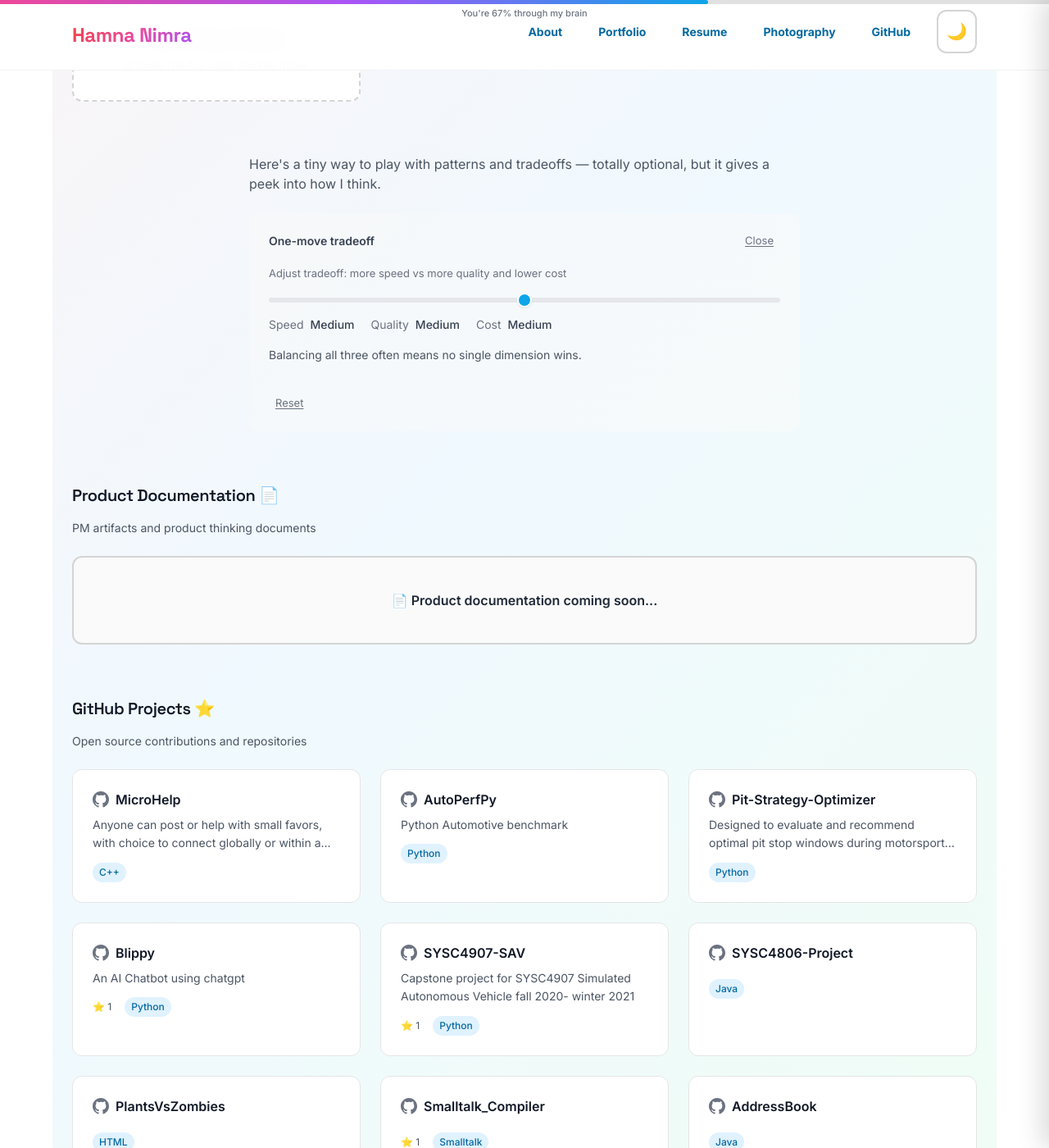
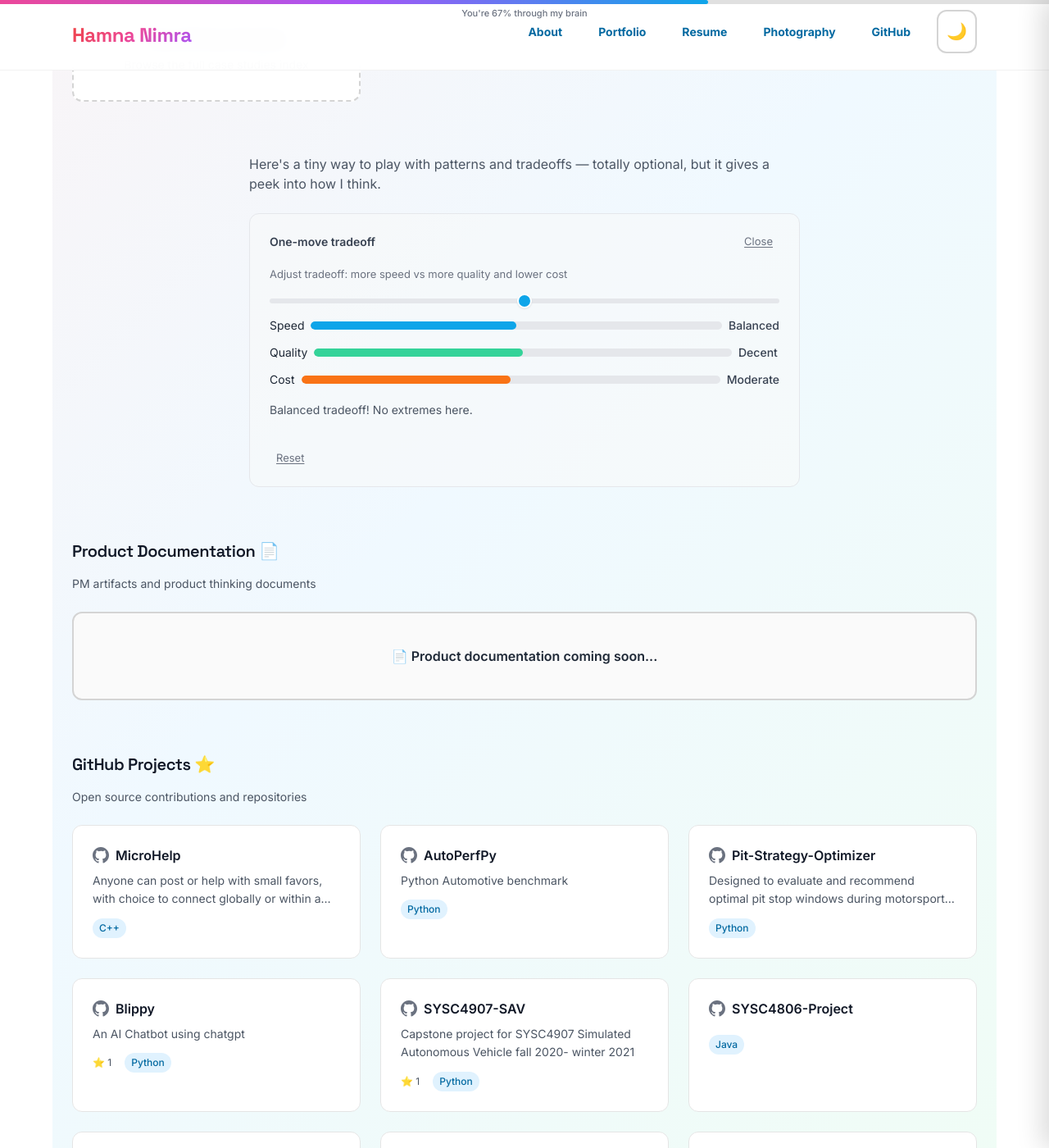
Before and after one commit to HamnaNimra/hamnanimra.github.io, a Jekyll site: the page built from work/index.html, in a window 1280 px wide and 1400 px high, scrolled down 776 px. Shown: the whole window at 82% size. Built offline with Jekyll 4.4.1, drawn with Linux system fonts in a browser that asks for light colours; nearby versions of some CDN libraries.

```diff
--- a/work/index.html
+++ b/work/index.html
@@ -58,17 +58,29 @@
         <label for="tradeoff-slider" class="tradeoff-label">Adjust tradeoff: more speed vs more quality and lower cost</label>
         <input type="range" id="tradeoff-slider" class="tradeoff-slider" min="0" max="100" value="50" aria-valuemin="0" aria-valuemax="100" aria-valuenow="50" aria-valuetext="Balanced">
 
-          <div class="tradeoff-qualities" role="group" aria-label="System qualities">
-            <div class="tradeoff-quality">
+        <!-- Dynamic bars -->
+        <div class="tradeoff-bars" role="group" aria-label="System qualities">
+          <div class="tradeoff-bar-wrap">
             <span class="tradeoff-quality-name">Speed</span>
+            <div class="tradeoff-bar-bg">
+              <div id="speed-bar" class="tradeoff-bar-fill"></div>
+            </div>
             <span id="tradeoff-speed" class="tradeoff-quality-value" data-level="medium">Medium</span>
           </div>
-            <div class="tradeoff-quality">
+
+          <div class="tradeoff-bar-wrap">
             <span class="tradeoff-quality-name">Quality</span>
+            <div class="tradeoff-bar-bg">
+              <div id="quality-bar" class="tradeoff-bar-fill"></div>
+            </div>
             <span id="tradeoff-quality" class="tradeoff-quality-value" data-level="medium">Medium</span>
           </div>
-            <div class="tradeoff-quality">
+
+          <div class="tradeoff-bar-wrap">
             <span class="tradeoff-quality-name">Cost</span>
+            <div class="tradeoff-bar-bg">
+              <div id="cost-bar" class="tradeoff-bar-fill"></div>
+            </div>
             <span id="tradeoff-cost" class="tradeoff-quality-value" data-level="medium">Medium</span>
           </div>
         </div>
@@ -90,165 +102,49 @@
 </section>
 
 <style>
-    /* Tradeoff game: calm, minimal, no flashy motion */
-    .tradeoff-game {
-      border: 1px solid var(--tw-border-opacity, 1);
-      border-color: rgb(229 231 235 / var(--tw-border-opacity));
-      border-radius: 0.75rem;
-      padding: 1.25rem 1.5rem;
-      background: rgb(249 250 251 / 0.6);
-    }
-    .dark .tradeoff-game {
-      border-color: rgb(55 65 81 / var(--tw-border-opacity));
-      background: rgb(31 41 55 / 0.4);
-    }
-    .tradeoff-game-header {
-      display: flex;
-      justify-content: space-between;
-      align-items: center;
-      margin-bottom: 1rem;
-    }
-    .tradeoff-game-title {
-      font-size: 0.875rem;
-      font-weight: 600;
-      color: #374151;
-    }
-    .dark .tradeoff-game-title { color: #e5e7eb; }
-    .tradeoff-game-close {
-      font-size: 0.8125rem;
-      color: #6b7280;
-      background: none;
-      border: none;
-      cursor: pointer;
-      padding: 0.25rem 0.5rem;
-      border-radius: 0.375rem;
-      text-decoration: underline;
-      text-underline-offset: 2px;
-    }
-    .dark .tradeoff-game-close { color: #9ca3af; }
-    .tradeoff-game-close:hover { color: #111827; text-decoration: none; }
-    .dark .tradeoff-game-close:hover { color: #f3f4f6; }
-    .tradeoff-game-close:focus-visible {
-      outline: 2px solid #0ea5e9;
-      outline-offset: 2px;
-    }
-    .tradeoff-label {
-      display: block;
-      font-size: 0.8125rem;
-      color: #6b7280;
-      margin-bottom: 0.5rem;
-    }
-    .dark .tradeoff-label { color: #9ca3af; }
-    .tradeoff-slider {
-      width: 100%;
-      height: 6px;
-      margin-bottom: 1rem;
-      -webkit-appearance: none;
-      appearance: none;
-      background: #e5e7eb;
-      border-radius: 3px;
-    }
-    .dark .tradeoff-slider { background: #4b5563; }
-    .tradeoff-slider::-webkit-slider-thumb {
-      -webkit-appearance: none;
-      width: 18px;
-      height: 18px;
-      border-radius: 50%;
-      background: #0ea5e9;
-      cursor: pointer;
-      border: 2px solid #fff;
-      box-shadow: 0 1px 2px rgba(0,0,0,0.1);
-    }
-    .dark .tradeoff-slider::-webkit-slider-thumb { border-color: #1f2937; }
-    .tradeoff-slider::-moz-range-thumb {
-      width: 18px;
-      height: 18px;
-      border-radius: 50%;
-      background: #0ea5e9;
-      cursor: pointer;
-      border: 2px solid #fff;
-      box-shadow: 0 1px 2px rgba(0,0,0,0.1);
-    }
-    .tradeoff-slider:focus-visible { outline: none; }
-    .tradeoff-slider:focus-visible::-webkit-slider-thumb { box-shadow: 0 0 0 2px #0ea5e9; }
-    .tradeoff-slider:focus-visible::-moz-range-thumb { box-shadow: 0 0 0 2px #0ea5e9; }
-    .tradeoff-qualities {
-      display: flex;
-      gap: 1.25rem;
-      flex-wrap: wrap;
-      margin-bottom: 1rem;
-    }
-    .tradeoff-quality {
-      display: flex;
-      align-items: center;
-      gap: 0.5rem;
-      font-size: 0.875rem;
-    }
-    .tradeoff-quality-name { color: #6b7280; }
-    .dark .tradeoff-quality-name { color: #9ca3af; }
-    .tradeoff-quality-value {
-      font-weight: 500;
-      color: #374151;
-    }
-    .dark .tradeoff-quality-value { color: #e5e7eb; }
-    .tradeoff-quality-value[data-level="low"] { color: #6b7280; }
-    .dark .tradeoff-quality-value[data-level="low"] { color: #9ca3af; }
-    .tradeoff-quality-value[data-level="high"] { color: #047857; }
-    .dark .tradeoff-quality-value[data-level="high"] { color: #34d399; }
-    .tradeoff-feedback {
-      font-size: 0.875rem;
-      line-height: 1.5;
-      color: #4b5563;
-      margin-bottom: 1rem;
-      min-height: 2.5rem;
-    }
-    .dark .tradeoff-feedback { color: #d1d5db; }
-    .tradeoff-actions { margin-top: 0.5rem; }
-    .tradeoff-reset {
-      font-size: 0.8125rem;
-      color: #6b7280;
-      background: none;
-      border: none;
-      cursor: pointer;
-      padding: 0.25rem 0.5rem;
-      border-radius: 0.375rem;
-      text-decoration: underline;
-      text-underline-offset: 2px;
-    }
-    .dark .tradeoff-reset { color: #9ca3af; }
-    .tradeoff-reset:hover { color: #111827; text-decoration: none; }
-    .dark .tradeoff-reset:hover { color: #f3f4f6; }
-    .tradeoff-reset:focus-visible {
-      outline: 2px solid #0ea5e9;
-      outline-offset: 2px;
-    }
-    .tradeoff-game-teaser { margin-top: 0.5rem; }
-    .tradeoff-game-show {
-      font-size: 0.8125rem;
-      color: #6b7280;
-      background: none;
-      border: none;
-      cursor: pointer;
-      padding: 0.25rem 0;
-      text-decoration: underline;
-      text-underline-offset: 2px;
-    }
-    .dark .tradeoff-game-show { color: #9ca3af; }
-    .tradeoff-game-show:hover { color: #111827; text-decoration: none; }
-    .dark .tradeoff-game-show:hover { color: #f3f4f6; }
-    .tradeoff-game-show:focus-visible {
-      outline: 2px solid #0ea5e9;
-      outline-offset: 2px;
-    }
-    @media (prefers-reduced-motion: reduce) {
-      .tradeoff-game * { transition: none !important; }
-    }
+/* Tradeoff game: calm, minimal, with bars */
+.tradeoff-game { border: 1px solid #e5e7eb; border-radius: 0.75rem; padding: 1.25rem 1.5rem; background: rgba(249,250,251,0.6);}
+.dark .tradeoff-game { border-color: rgba(55,65,81,1); background: rgba(31,41,55,0.4);}
+.tradeoff-game-header { display:flex; justify-content:space-between; align-items:center; margin-bottom:1rem;}
+.tradeoff-game-title { font-size:0.875rem; font-weight:600; color:#374151;}
+.dark .tradeoff-game-title { color:#e5e7eb;}
+.tradeoff-game-close { font-size:0.8125rem; color:#6b7280; background:none; border:none; cursor:pointer; padding:0.25rem 0.5rem; border-radius:0.375rem; text-decoration:underline; text-underline-offset:2px;}
+.dark .tradeoff-game-close { color:#9ca3af;}
+.tradeoff-game-close:hover { color:#111827; text-decoration:none;}
+.dark .tradeoff-game-close:hover { color:#f3f4f6;}
+.tradeoff-game-close:focus-visible { outline:2px solid #0ea5e9; outline-offset:2px;}
+.tradeoff-label { display:block; font-size:0.8125rem; color:#6b7280; margin-bottom:0.5rem;}
+.dark .tradeoff-label { color:#9ca3af;}
+.tradeoff-slider { width:100%; height:6px; margin-bottom:1rem; -webkit-appearance:none; appearance:none; background:#e5e7eb; border-radius:3px;}
+.dark .tradeoff-slider { background:#4b5563;}
+.tradeoff-slider::-webkit-slider-thumb { -webkit-appearance:none; width:18px; height:18px; border-radius:50%; background:#0ea5e9; cursor:pointer; border:2px solid #fff; box-shadow:0 1px 2px rgba(0,0,0,0.1);}
+.tradeoff-slider::-moz-range-thumb { width:18px; height:18px; border-radius:50%; background:#0ea5e9; cursor:pointer; border:2px solid #fff; box-shadow:0 1px 2px rgba(0,0,0,0.1);}
+.tradeoff-bars { display:flex; flex-direction:column; gap:0.75rem; margin-bottom:1rem;}
+.tradeoff-bar-wrap { display:flex; align-items:center; gap:0.5rem; font-size:0.875rem;}
+.tradeoff-bar-bg { flex:1; height:10px; background:#e5e7eb; border-radius:5px; overflow:hidden;}
+.dark .tradeoff-bar-bg { background:#4b5563;}
+.tradeoff-bar-fill { height:100%; border-radius:5px; transition: width 0.3s ease;}
+#speed-bar { background:#0ea5e9;}
+#quality-bar { background:#34d399;}
+#cost-bar { background:#f97316;}
+.tradeoff-quality-value { min-width:50px; font-weight:500; color:#374151;}
+.dark .tradeoff-quality-value { color:#e5e7eb;}
+.tradeoff-feedback { font-size:0.875rem; line-height:1.5; color:#4b5563; margin-bottom:1rem; min-height:2.5rem;}
+.dark .tradeoff-feedback { color:#d1d5db;}
+.tradeoff-actions { margin-top:0.5rem;}
+.tradeoff-reset { font-size:0.8125rem; color:#6b7280; background:none; border:none; cursor:pointer; padding:0.25rem 0.5rem; border-radius:0.375rem; text-decoration:underline; text-underline-offset:2px;}
+.dark .tradeoff-reset { color:#9ca3af;}
+.tradeoff-reset:hover { color:#111827; text-decoration:none;}
+.dark .tradeoff-reset:hover { color:#f3f4f6;}
+.tradeoff-game-teaser { margin-top:0.5rem;}
+.tradeoff-game-show { font-size:0.8125rem; color:#6b7280; background:none; border:none; cursor:pointer; padding:0.25rem 0; text-decoration:underline; text-underline-offset:2px;}
+.dark .tradeoff-game-show { color:#9ca3af;}
+.tradeoff-game-show:hover { color:#111827; text-decoration:none;}
+.dark .tradeoff-game-show:hover { color:#f3f4f6;}
 </style>
 
 <script>
 (function () {
-      'use strict';
-
   var slider = document.getElementById('tradeoff-slider');
   var speedEl = document.getElementById('tradeoff-speed');
   var qualityEl = document.getElementById('tradeoff-quality');
@@ -260,11 +156,9 @@
   var closeBtn = document.getElementById('tradeoff-game-close');
   var showBtn = document.getElementById('tradeoff-game-show');
 
-      var messages = {
-        low: 'Favoring quality and lower cost usually means more time and care.',
-        mid: 'Balancing all three often means no single dimension wins.',
-        high: 'Prioritizing speed often means higher cost and tighter constraints on quality.'
-      };
+  var speedBar = document.getElementById('speed-bar');
+  var qualityBar = document.getElementById('quality-bar');
+  var costBar = document.getElementById('cost-bar');
 
   function levelFromValue(v) {
     if (v <= 33) return 'low';
@@ -278,19 +172,27 @@
     var qualityLevel = levelFromValue(100 - v);
     var costLevel = levelFromValue(v);
 
-        speedEl.textContent = speedLevel === 'low' ? 'Low' : speedLevel === 'medium' ? 'Medium' : 'High';
+    // Update text
+    speedEl.textContent = speedLevel==='low'?'Slowpoke':speedLevel==='medium'?'Balanced':'Lightning';
     speedEl.setAttribute('data-level', speedLevel);
-        qualityEl.textContent = qualityLevel === 'low' ? 'Low' : qualityLevel === 'medium' ? 'Medium' : 'High';
+    qualityEl.textContent = qualityLevel==='low'?'Rough':qualityLevel==='medium'?'Decent':'Perfect';
     qualityEl.setAttribute('data-level', qualityLevel);
-        costEl.textContent = costLevel === 'low' ? 'Low' : costLevel === 'medium' ? 'Medium' : 'High';
+    costEl.textContent = costLevel==='low'?'Cheap':costLevel==='medium'?'Moderate':'Expensive';
     costEl.setAttribute('data-level', costLevel);
 
-        var msgKey = v <= 33 ? 'low' : v <= 66 ? 'mid' : 'high';
-        feedbackEl.textContent = messages[msgKey];
+    // Update bars
+    speedBar.style.width = v + '%';
+    qualityBar.style.width = (100 - v) + '%';
+    costBar.style.width = v + '%';
 
-        var ariaText = v <= 33 ? 'Quality and cost favored' : v <= 66 ? 'Balanced' : 'Speed favored';
+    // Feedback messages
+    if (v <= 33) feedbackEl.textContent = 'Slow and steady! Quality and cost look good.';
+    else if (v <= 66) feedbackEl.textContent = 'Balanced tradeoff! No extremes here.';
+    else feedbackEl.textContent = 'Zooming ahead! Expect higher cost and watch quality.';
+
+    // Update aria
     slider.setAttribute('aria-valuenow', v);
-        slider.setAttribute('aria-valuetext', ariaText);
+    slider.setAttribute('aria-valuetext', v<=33?'Quality & cost favored':v<=66?'Balanced':'Speed favored');
   }
 
   function reset() {
```
Also changed, not shown: other parts of work/index.html (+10 -9 lines), index.html (+77 -36 lines). Lines whose indentation alone changed are shown as unchanged.
